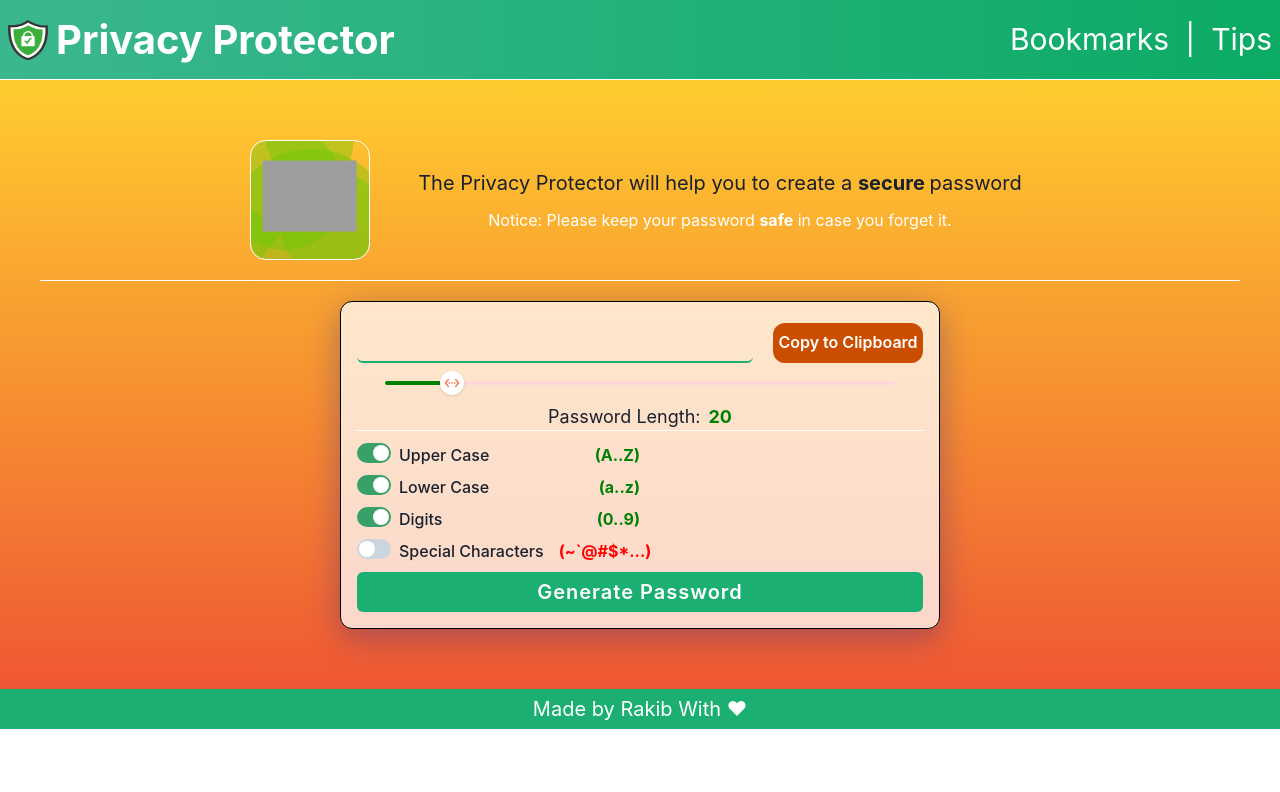
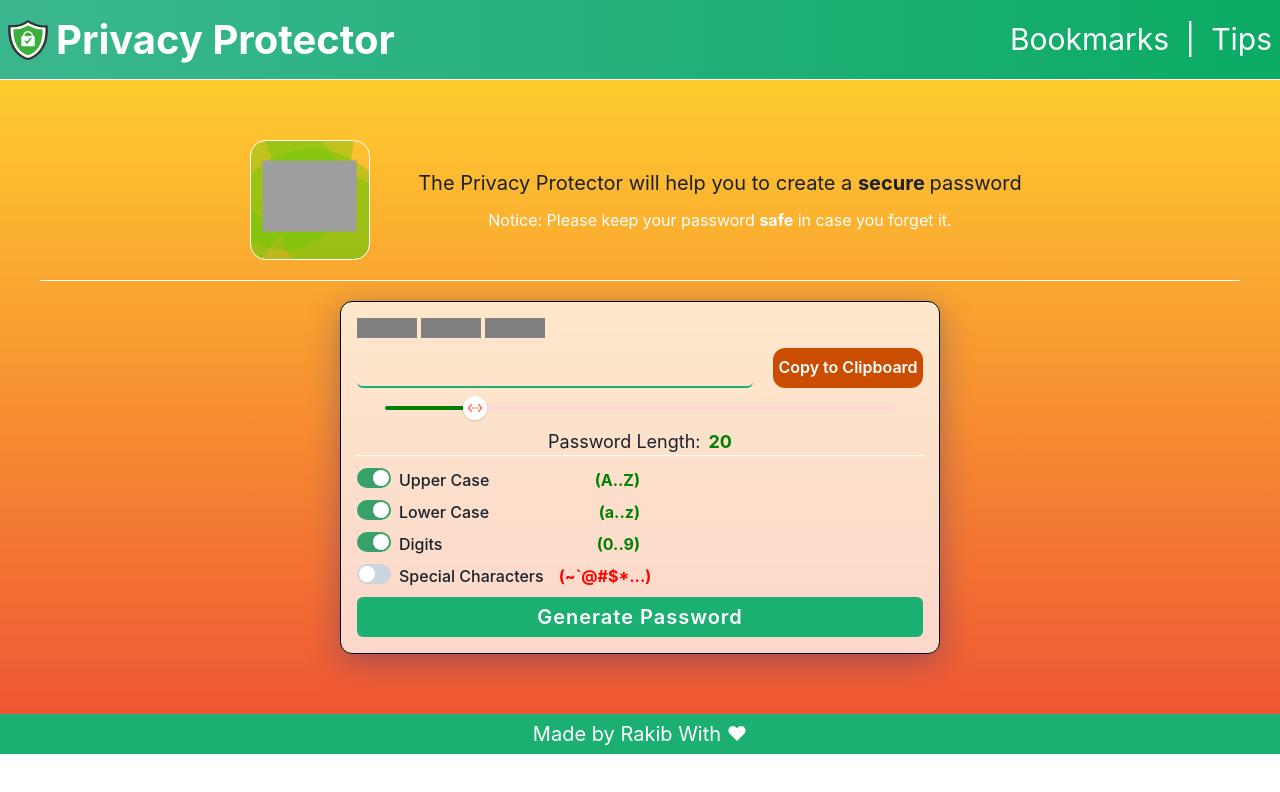
Before and after one commit to RakibRahman/privacy-protector, a React (Create React App) app: page / in a window 1280 px wide. Shown: the top 792 px of the page. Built offline with nearby package versions, Linux system fonts and the light colour scheme; grey boxes are pictures that could not be loaded.

Commit message:
password strength checker added

```diff
--- a/src/components/Form.tsx
+++ b/src/components/Form.tsx
@@ -1,4 +1,5 @@
 import * as React from "react";
+import { Indicator } from "./Indicator";
 import { Password } from "./Password";
 import { SliderComponent } from "./formElements/Slider";
 import { Letters } from "./formElements/Letters";
@@ -8,7 +9,7 @@ import { handleGeneratePassword } from "../helpers/handleGeneratePassword";
 import { InitialFormState } from "../interfaces/types";
 import { Box, Button } from "@chakra-ui/react";
 import useToaster from "../helpers/useToaster";
-
+import usePasswordChecker from "../helpers/usePasswordChecker";
 export const Form: React.FC = () => {
   const initialFormState = {
     generatedPassword: "",
@@ -18,6 +19,7 @@ export const Form: React.FC = () => {
     lowercase: true,
     specialCharacters: false,
   };
+
   const { toast } = useToaster("Password created.", "Keep your password safe");
   const { toast: toastError } = useToaster(
     "Password Not Created.",
@@ -26,6 +28,7 @@ export const Form: React.FC = () => {
 
   const [formState, setFormState] =
     React.useState<InitialFormState>(initialFormState);
+  // const { passwordStrength } = usePasswordChecker(formState.generatedPassword);
 
   const onChangeHandler = (e: React.ChangeEvent<HTMLInputElement>) => {
     const value =
@@ -53,6 +56,7 @@ export const Form: React.FC = () => {
   return (
     <Box w="100%">
       <form onSubmit={submitHandler} className="formGenerator">
+        <Indicator password={formState.generatedPassword} />
         <Box>
           <Password
             generatedPassword={formState.generatedPassword}
--- /dev/null
+++ b/src/components/Indicator.tsx
@@ -0,0 +1,59 @@
+import * as React from "react";
+import { Box, Flex, Text } from "@chakra-ui/react";
+import usePasswordChecker from "../helpers/usePasswordChecker";
+
+interface propTypes {
+  password: string;
+}
+export const Indicator: React.FC<propTypes> = ({ password }) => {
+  const { passwordStrength } = usePasswordChecker(password);
+  React.useEffect(() => {
+    console.log("object");
+    console.log(passwordStrength);
+  }, [passwordStrength]);
+  return (
+    <Box>
+      <Flex align="center" gridGap="1" fontSize="20">
+        <Box
+          w="60px"
+          background={
+            passwordStrength === "weak"
+              ? "red"
+              : passwordStrength === "medium"
+              ? "orange"
+              : passwordStrength === "strong"
+              ? "green"
+              : "gray"
+          }
+          h="5"
+        ></Box>
+        <Box
+          w="60px"
+          background={
+            passwordStrength === "medium"
+              ? "orange"
+              : passwordStrength === "strong"
+              ? "green"
+              : "gray"
+          }
+          h="5"
+        ></Box>
+        <Box
+          w="60px"
+          background={passwordStrength === "strong" ? "green" : "gray"}
+          h="5"
+        ></Box>
+
+        <Text>
+          {passwordStrength === "weak"
+            ? "Weak"
+            : passwordStrength === "medium"
+            ? "Medium"
+            : passwordStrength === "strong"
+            ? "Strong"
+            : null}
+        </Text>
+      </Flex>
+    </Box>
+  );
+};
--- a/src/components/formElements/Slider.tsx
+++ b/src/components/formElements/Slider.tsx
@@ -33,7 +33,7 @@ export const SliderComponent: React.FC<SliderProps> = ({
           aria-label="password length"
           defaultValue={formState.passLength}
           colorScheme="telegram"
-          min={8}
+          min={3}
           max={100}
           onChange={(value) =>
             setFormState({ ...formState, passLength: value })
--- /dev/null
+++ b/src/helpers/usePasswordChecker.ts
@@ -0,0 +1,38 @@
+import { useState, useEffect } from "react";
+import { Password } from "../components/Password";
+const regExpWeak = /[a-z]/;
+const regExpMedium = /\d+/;
+const regExpStrong = /.[!,@,#,$,%,^,&,*,?,_,~,-,(,)]/;
+
+const usePasswordChecker = (str: string) => {
+  const [passwordStrength, setPasswordStrength] = useState<string>("");
+  useEffect(() => {
+    const size = str.length;
+    if (
+      size <= 6 &&
+      (regExpWeak.test(str) || regExpMedium.test(str) || regExpStrong.test(str))
+    ) {
+      setPasswordStrength("weak");
+    }
+    if (
+      size > 6 &&
+      size <= 8 &&
+      ((regExpWeak.test(str) && regExpMedium.test(str)) ||
+        (regExpMedium.test(str) && regExpStrong.test(str)) ||
+        (regExpWeak.test(str) && regExpStrong.test(str)))
+    ) {
+      setPasswordStrength("medium");
+    }
+    if (
+      size >= 9 &&
+      regExpWeak.test(str) &&
+      regExpMedium.test(str) &&
+      regExpStrong.test(str)
+    ) {
+      setPasswordStrength("strong");
+    }
+    console.log(passwordStrength);
+  }, [str, passwordStrength]);
+  return { passwordStrength };
+};
+export default usePasswordChecker;
```
Also changed, not shown: src/components/Password.tsx (+1 -8 lines).
